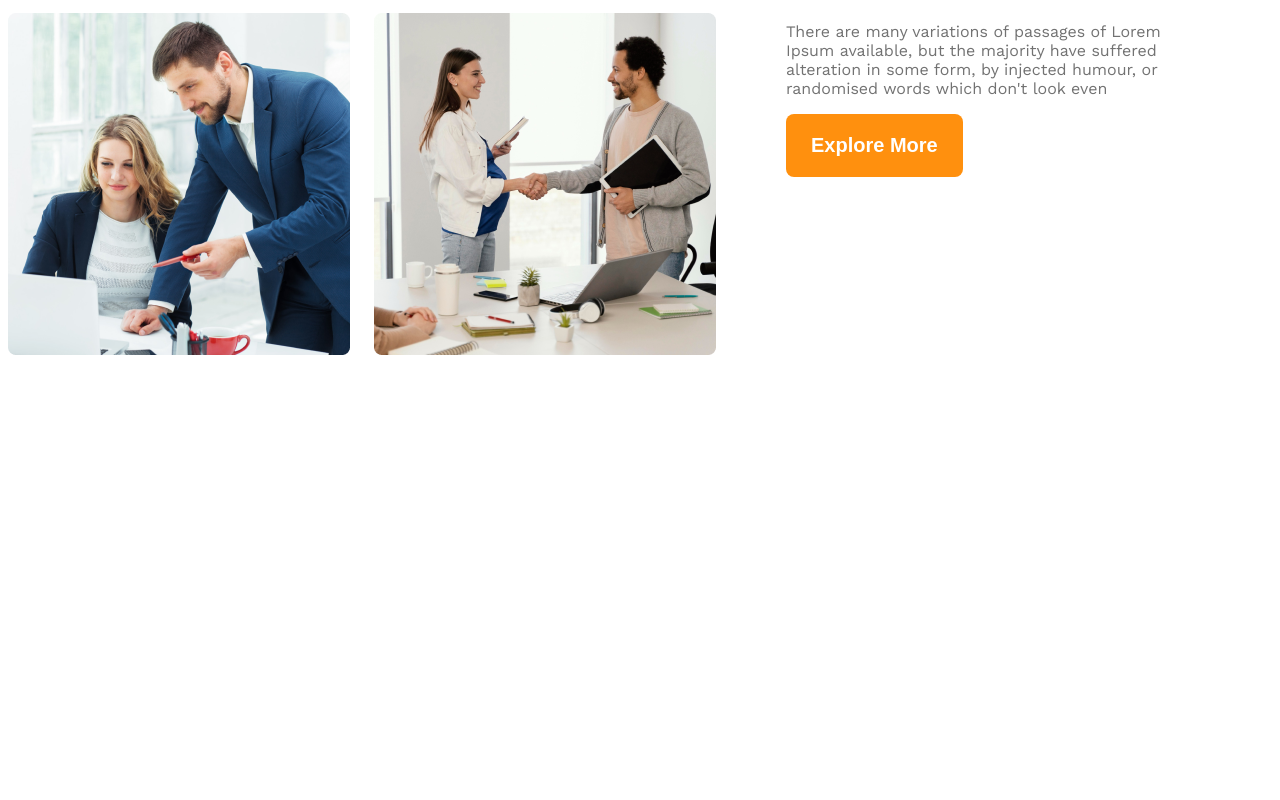
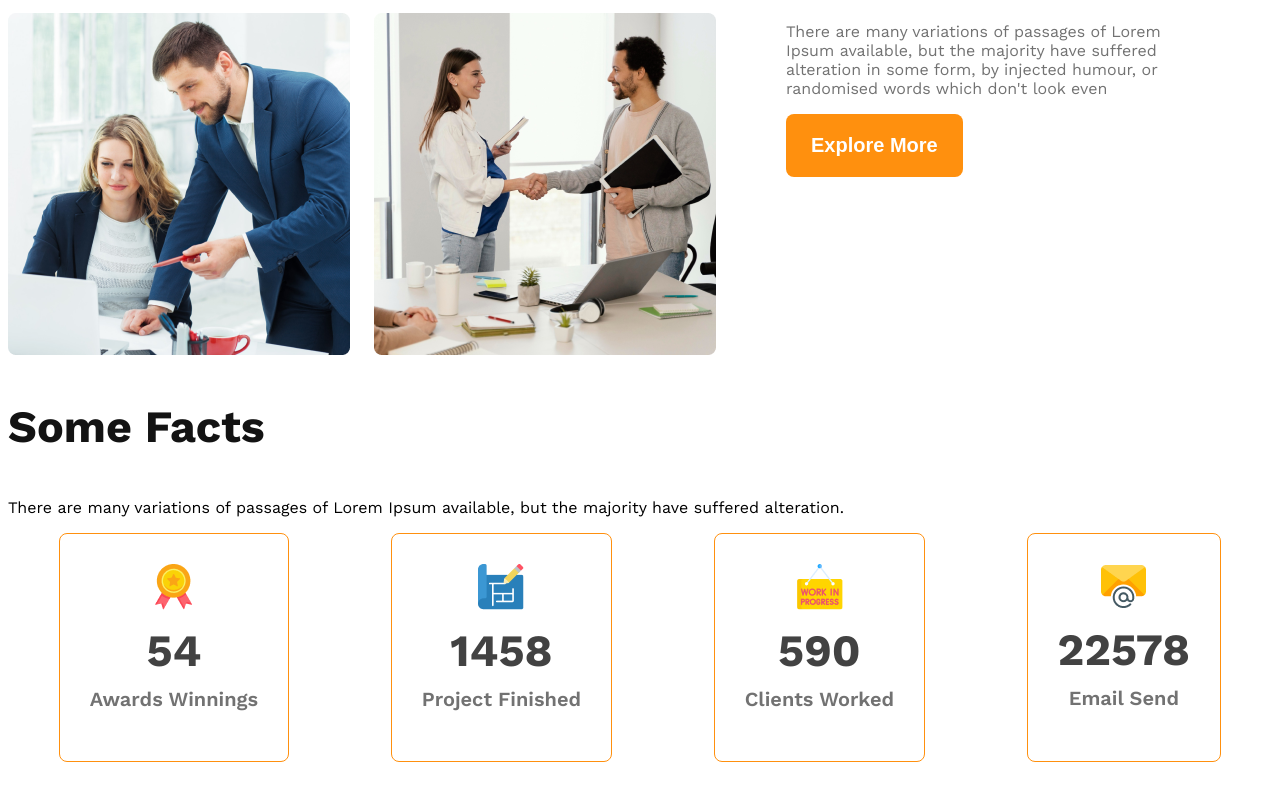
Before and after one commit to smhasan-shahriar/g3-architects-practice, a plain HTML site: page index.html in a window 1280 px wide. Shown: the part 1433-2233 px from the top of the page. Before the commit the page ends 1858 px from the top, so only its background shows below. Drawn offline with nearby package versions, Linux system fonts and the light colour scheme.

Commit message:
facts card updated

```diff
--- a/index.html
+++ b/index.html
@@ -10,7 +10,7 @@
     <!-- header starting -->
     <header>
       <nav>
-        <h3 class="nav-title">G3 Architects</h3>
+        <h3 class="section-title">G3 Architects</h3>
         <ul>
           <li><a href="">Home</a></li>
           <li><a href="">About</a></li>
@@ -56,6 +56,38 @@
           <button class="btn-primary">Explore More</button>
         </div>
       </section>
+      <!-- features section -->
+      <section class="features"></section>
+      <!-- facts section -->
+      <section class="facts">
+        <h3 class="section-title">Some Facts</h3>
+        <p class="text-align-gray">
+          There are many variations of passages of Lorem Ipsum available, but
+          the majority have suffered alteration.
+        </p>
+        <div class="facts-card-container">
+          <div class="card">
+            <img src="images/icons/ribon.png" alt="" />
+            <h2 class="card-stats">54</h2>
+            <p class="card-title text-light-gray">Awards Winnings</p>
+          </div>
+          <div class="card">
+            <img src="images/icons/projects.png" alt="" />
+            <h2 class="card-stats">1458</h2>
+            <p class="card-title text-light-gray">Project Finished</p>
+          </div>
+          <div class="card">
+            <img src="images/icons/customers.png" alt="" />
+            <h2 class="card-stats">590</h2>
+            <p class="card-title text-light-gray">Clients Worked</p>
+          </div>
+          <div class="card">
+            <img src="images/icons/email.png" alt="" />
+            <h2 class="card-stats">22578</h2>
+            <p class="card-title text-light-gray">Email Send</p>
+          </div>
+        </div>
+      </section>
     </main>
     <footer></footer>
   </body>
--- a/styles.css
+++ b/styles.css
@@ -17,6 +17,12 @@ body {
 
 .text-light-gray {
   color: #727272;
+}
+
+.section-title {
+  font-size: 2.8rem;
+  font-weight: 700;
+  color: #131313;
 }
 
 /* header styles */
@@ -42,12 +48,6 @@ nav li {
 nav li a {
   text-decoration: none;
   color: #424242;
-}
-
-.nav-title {
-  font-size: 2.8rem;
-  font-weight: 700;
-  color: #131313;
 }
 
 /* banner styles */
@@ -99,6 +99,32 @@ main {
   font-weight: 700;
 }
 
+/* facts section */
+.facts-card-container {
+  display: flex;
+  justify-content: space-around;
+}
+
+.facts-card-container .card {
+  border-radius: 8px;
+  border: 1px solid #ff900e;
+  text-align: center;
+  padding: 30px;
+}
+
+.facts-card-container .card-title {
+  font-weight: 600;
+  font-size: 1.25rem;
+  margin-top: 5px;
+}
+
+.facts-card-container .card-stats {
+  font-size: 2.8rem;
+  color: #424242;
+  margin-top: 10px;
+  margin-bottom: 10px;
+}
+
 /* responsive media queries */
 /* mobile devices */
 @media screen and (max-width: 576px) {
```
